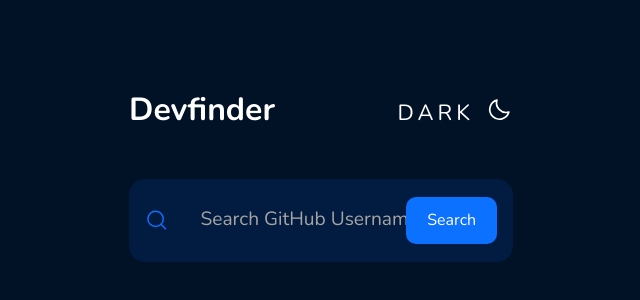
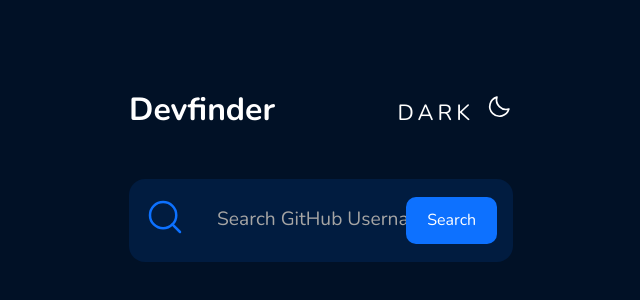
Before and after one commit to giovaniocan/devFinder, a React (Vite) app: page / in a window 1280 px wide. Shown: the part 104-404 px from the top of the page, without its empty margins (319-959 px from the left). Built offline with nearby package versions, Linux system fonts and the light colour scheme.

Commit message:
finished css until now

```diff
--- a/src/components/header/index.tsx
+++ b/src/components/header/index.tsx
@@ -7,7 +7,9 @@ export function Header() {
       <h1>Devfinder</h1>
       <ThemeMode>
         <h2>dark</h2>
-        <Moon size={27} color="#fff" />
+        <button>
+          <Moon size={27} color="#fff" />
+        </button>
       </ThemeMode>
     </HeaderContainer>
   )
--- a/src/components/header/styles.ts
+++ b/src/components/header/styles.ts
@@ -10,7 +10,6 @@ export const HeaderContainer = styled.div`
 export const ThemeMode = styled.div`
   display: flex;
   align-items: center;
-  justify-content: center;
   gap: 0.75rem;
 
   h2 {
@@ -19,4 +18,10 @@ export const ThemeMode = styled.div`
     font-variant: small-caps; // deixar tudo em maiusculo
     letter-spacing: 4px; // espaçamento entre as letras
   }
+
+  button {
+    background: transparent;
+    border: 0;
+    cursor: pointer;
+  }
 `
--- a/src/components/searchProfile/index.tsx
+++ b/src/components/searchProfile/index.tsx
@@ -1,12 +1,15 @@
-import { SearchContainer } from './styles'
+import { SearchContainer, MagnifyingGlassButton, SearchButton } from './styles'
 import { MagnifyingGlass } from 'phosphor-react'
 
 export function SearchProfile() {
   return (
     <SearchContainer>
-      <MagnifyingGlass size={40} color="#0d71ff" />
+      <MagnifyingGlassButton>
+        <MagnifyingGlass size={40} color="#0d71ff" />
+      </MagnifyingGlassButton>
+
       <input type="text" placeholder="Search GitHub Username" />
-      <button>Search</button>
+      <SearchButton>Search</SearchButton>
     </SearchContainer>
   )
 }
--- a/src/components/searchProfile/styles.ts
+++ b/src/components/searchProfile/styles.ts
@@ -20,14 +20,21 @@ export const SearchContainer = styled.form`
     font-size: 1.2rem;
   }
 
-  button {
-    color: ${(props) => props.theme.colors.importantText};
-    background: ${(props) => props.theme.colors.searchComponent};
-    padding: 0.8rem 1.3rem;
-    border: 0;
-    border-radius: 10px;
-  }
   svg {
     color: ${(props) => props.theme.colors.searchComponent};
   }
 `
+
+export const MagnifyingGlassButton = styled.button`
+  background: transparent;
+  border: 0;
+  cursor: pointer;
+`
+export const SearchButton = styled.button`
+  color: ${(props) => props.theme.colors.importantText};
+  background: ${(props) => props.theme.colors.searchComponent};
+  padding: 0.8rem 1.3rem;
+  border: 0;
+  border-radius: 10px;
+  cursor: pointer;
+`
```
